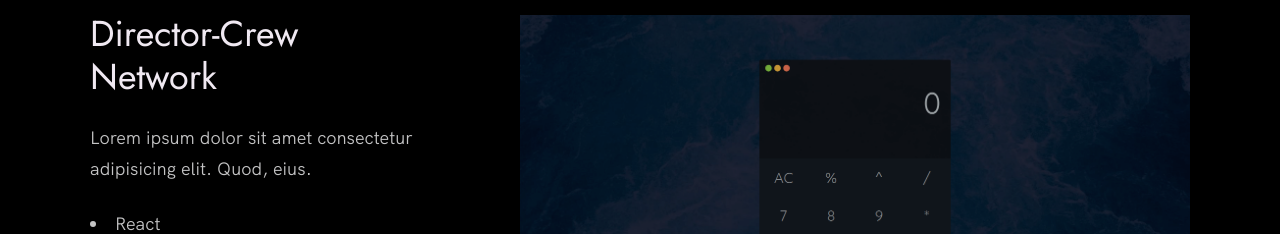
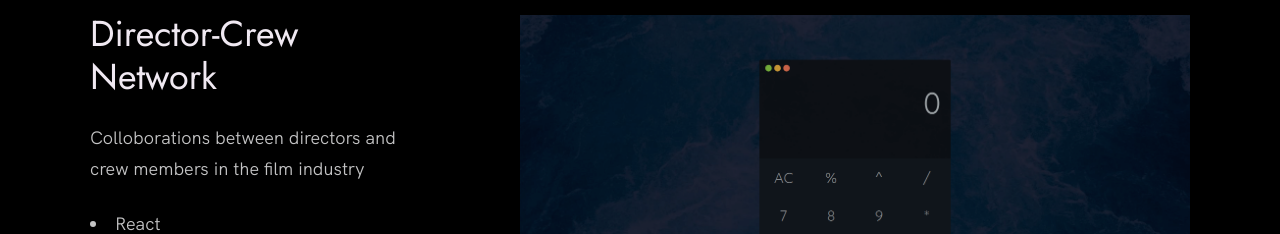
Before and after one commit to ankoroma/portfolio, a plain HTML site: page index.html in a window 1280 px wide. Shown: the part 1700-1934 px from the top of the page. Drawn offline with Linux system fonts and the light colour scheme.

Commit message:
template

```diff
--- a/index.html
+++ b/index.html
@@ -108,8 +108,7 @@
             <div class="work__text">
               <h3>Director-Crew Network</h3>
               <p>
-                Lorem ipsum dolor sit amet consectetur adipisicing elit. Quod,
-                eius.
+                Colloborations between directors and crew members in the film industry
               </p>
               <ul class="work__list">
                 <li>React</li>
```
